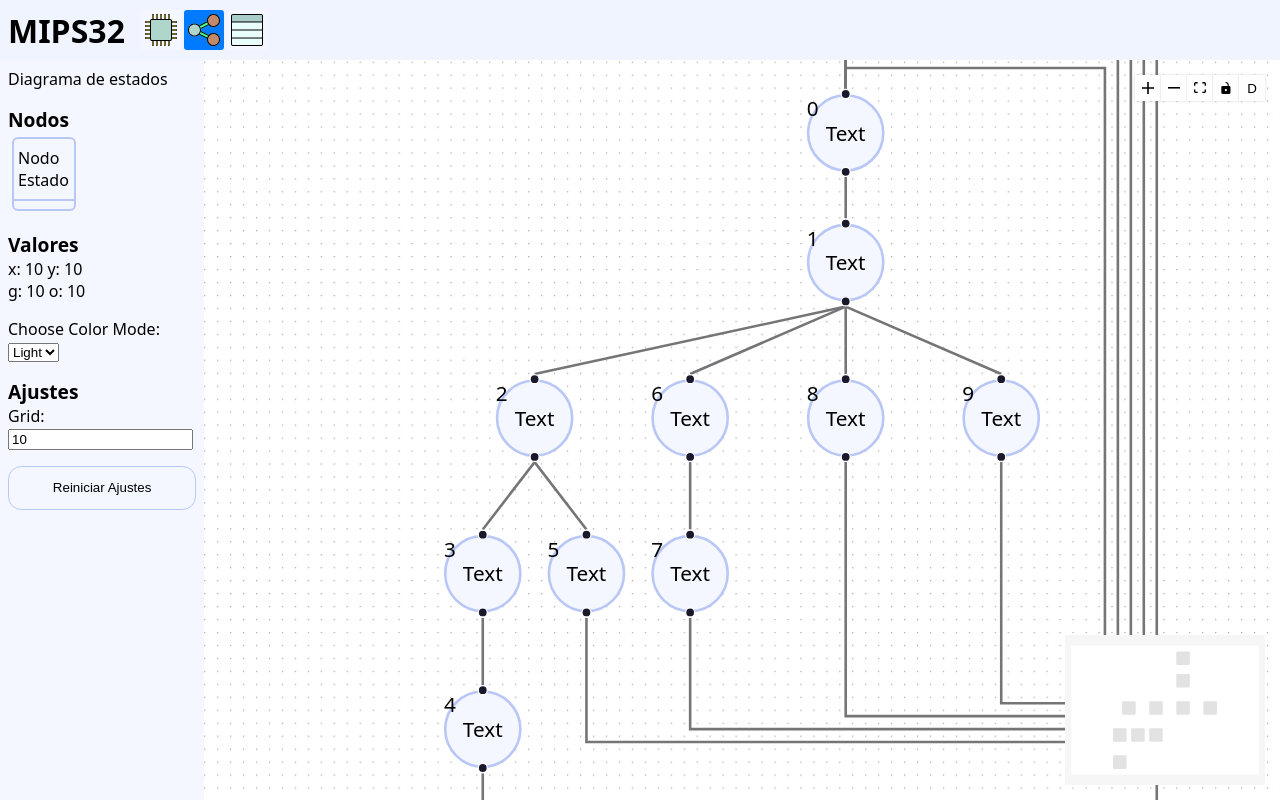
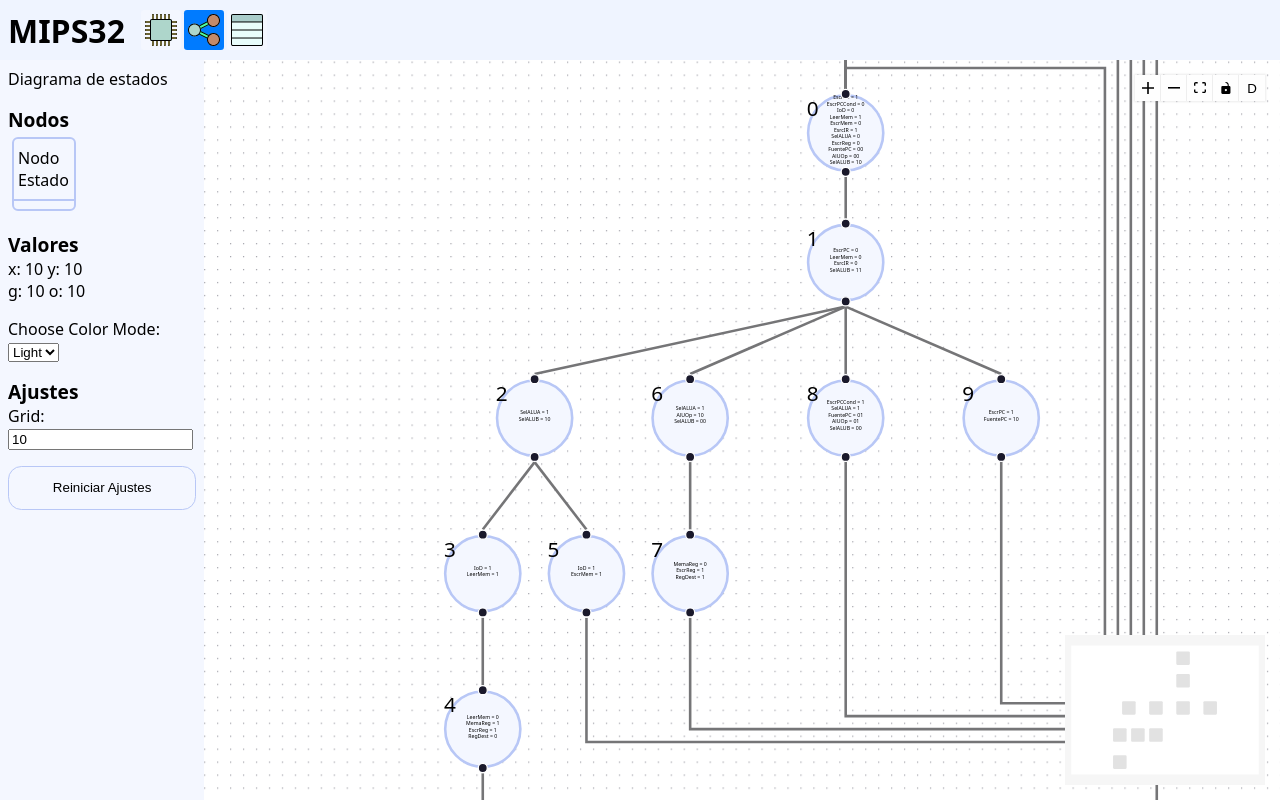
Before and after one commit to DiegoURJC1/mips32_editor_00, a React (Vite) app: page / in a window 1280 px wide. Both pictures are taken after a click on the button 204 px from the left and 30 px from the top of the page. Built offline with nearby package versions, Linux system fonts and the light colour scheme; a web font is replaced by a local one.

Commit message:
StatesFlow functionality

```diff
--- a/src/App.jsx
+++ b/src/App.jsx
@@ -1,4 +1,4 @@
-import React, {useCallback, useRef, useState} from 'react';
+import React, {useCallback, useEffect, useRef, useState} from 'react';
 import {ReactFlowProvider, useEdgesState, useNodesState, useReactFlow} from '@xyflow/react';
 import './App.css'
 import '@xyflow/react/dist/style.css';
@@ -55,13 +55,15 @@ export const App = () => {
         numHandlesControl,
         setNumHandlesControl,
         ));
-    const [nodesStates, setNodesStates, onNodesChangeStatesBase] = useNodesState(initialNodesStates);
+    const [nodesStates, setNodesStates, onNodesChangeStatesBase] = useNodesState(initialNodesStates(
+        headers,
+        data,
+    ));
 
     const [edgesMips, setEdgesMips, onEdgesChangeMips] = useEdgesState(initialEdgesMips);
     const [edgesStates, setEdgesStates, onEdgesChangeStates] = useEdgesState(initialEdgesStates);
 
-    const [numberOfStates, setNumberOfStates] = useState(initialNodesStates.length)
-
+    const [numberOfStates, setNumberOfStates] = useState(initialNodesStates().length)
     const [settings, setSettings] = useState(defaultSettings);
 
     const onNodesChangeStates = useCallback((changes) => {
@@ -103,6 +105,19 @@ export const App = () => {
 
         onNodesChangeStatesBase(changes);
     }, [nodesStates, onNodesChangeStatesBase, removeRow, setNodesStates]);
+    // Update States node when table changes
+    useEffect(() => {
+        setNodesStates((prevNodes) =>
+            prevNodes.map((node) => ({
+                ...node,
+                data: {
+                    ...node.data,
+                    headers,
+                    data,
+                },
+            }))
+        );
+    }, [headers, data, setNodesStates]);
 
     /**
      *  Drag and drop
@@ -178,6 +193,8 @@ export const App = () => {
                     data: {
                         label: label,
                         statesNumber: numNodes,
+                        data: data,
+                        headers: headers,
                     },
                 };
                 addRow();
--- a/src/flows/mips/nodes/ControlNode.jsx
+++ b/src/flows/mips/nodes/ControlNode.jsx
@@ -10,6 +10,7 @@ export default function ControlNode(
         data,
         isConnectable
     }) {
+    const { numHandlesControl, setNumHandlesControl } = data.functions;
     const size = {
         width: 160,
         height: 220,
--- a/src/flows/states/initial-elements/initialNodes.js
+++ b/src/flows/states/initial-elements/initialNodes.js
@@ -1,8 +1,11 @@
-export const initialNodes = [
+export function initialNodes(headers, data) {
+    return [
         {
             id: 'node0',
             type: 'state',
             data: {
+                headers: headers,
+                data: data,
                 statesNumber: 0,
                 isProtected: true,
             },
@@ -12,6 +15,8 @@ export const initialNodes = [
             id: 'node1',
             type: 'state',
             data: {
+                headers: headers,
+                data: data,
                 statesNumber: 1,
                 isProtected: true,
             },
@@ -21,6 +26,8 @@ export const initialNodes = [
             id: 'node2',
             type: 'state',
             data: {
+                headers: headers,
+                data: data,
                 statesNumber: 2,
                 isProtected: true,
             },
@@ -30,6 +37,8 @@ export const initialNodes = [
             id: 'node3',
             type: 'state',
             data: {
+                headers: headers,
+                data: data,
                 statesNumber: 3,
                 isProtected: true,
             },
@@ -39,6 +48,8 @@ export const initialNodes = [
             id: 'node4',
             type: 'state',
             data: {
+                headers: headers,
+                data: data,
                 statesNumber: 4,
                 isProtected: true,
             },
@@ -48,6 +59,8 @@ export const initialNodes = [
             id: 'node5',
             type: 'state',
             data: {
+                headers: headers,
+                data: data,
                 statesNumber: 5,
                 isProtected: true,
             },
@@ -57,6 +70,8 @@ export const initialNodes = [
             id: 'node6',
             type: 'state',
             data: {
+                headers: headers,
+                data: data,
                 statesNumber: 6,
                 isProtected: true,
             },
@@ -66,6 +81,8 @@ export const initialNodes = [
             id: 'node7',
             type: 'state',
             data: {
+                headers: headers,
+                data: data,
                 statesNumber: 7,
                 isProtected: true,
             },
@@ -75,6 +92,8 @@ export const initialNodes = [
             id: 'node8',
             type: 'state',
             data: {
+                headers: headers,
+                data: data,
                 statesNumber: 8,
                 isProtected: true,
             },
@@ -84,9 +103,12 @@ export const initialNodes = [
             id: 'node9',
             type: 'state',
             data: {
+                headers: headers,
+                data: data,
                 statesNumber: 9,
                 isProtected: true,
             },
             position: { x: 800, y: 520 },
         },
     ];
+}
--- a/src/flows/states/nodes/StatesNode.jsx
+++ b/src/flows/states/nodes/StatesNode.jsx
@@ -1,6 +1,6 @@
-import {Position} from "@xyflow/react";
+import {Position, useNodeConnections, useReactFlow} from "@xyflow/react";
 import CustomNodeToolbar from "../../mips/nodes/common/node-toobar/CustomNodeToolbar.jsx";
-import React from "react";
+import React, {useEffect} from "react";
 import CustomHandle from "../../../handles/CustomHandle.jsx";
 import "./common/node-states-stylesheet.css"
 import HandlesMapper from "../../mips/nodes/common/handles/HandlesMapper.jsx";
@@ -10,6 +10,9 @@ export default function StatesNode({id, data, isConnectable}) {
         width: 60,
         height: 60,
     };
+    const { getNode } = useReactFlow();
+    const connections = useNodeConnections({id,  handleType: 'target' });
+
     const handleList = [
         {
             id: "output",
@@ -28,6 +31,105 @@ export default function StatesNode({id, data, isConnectable}) {
             name: "Entrada"
         },
     ]
+
+
+    function generateLabel() {
+        const index = data.statesNumber;
+        const currentRow = data.data[index];
+        const labelLines = [];
+
+        if (!currentRow) return '';
+
+        const binaryGroups = {}; // { base: [{ index, bit }] }
+        const nonBinary = [];
+
+        // Clasificamos los encabezados
+        data.headers.forEach((header, i) => {
+            const match = header.match(/^([a-zA-Z_]+)(\d+)$/);
+            if (match) {
+                const base = match[1];
+                if (!binaryGroups[base]) binaryGroups[base] = [];
+                binaryGroups[base].push({ index: i, bit: parseInt(match[2], 10) });
+            } else {
+                nonBinary.push({ header, index: i });
+            }
+        });
+
+        // Ordenar bits por su número para que el orden binario sea correcto
+        for (const base in binaryGroups) {
+            binaryGroups[base].sort((a, b) => a.bit - b.bit);
+        }
+
+        // Si es el primer nodo
+        if (index === 0) {
+            // Mostrar todo lo que no sea 'X'
+            for (const { header, index: i } of nonBinary) {
+                const val = currentRow[i];
+                if (val !== 'X') {
+                    labelLines.push(`${header} = ${val}\n`);
+                }
+            }
+
+            for (const base in binaryGroups) {
+                const bits = binaryGroups[base];
+                const value = bits.map(({ index }) => currentRow[index]).join('');
+                if (!/^X+$/.test(value)) {
+                    labelLines.push(`${base} = ${value}\n`);
+                }
+            }
+
+            return labelLines.join('');
+        }
+
+        // Obtener filas de todos los nodos conectados
+        const connectedRows = connections
+            .map(conn => {
+                const node = getNode(conn.source);
+                if (node && node.data && typeof node.data.statesNumber !== 'undefined') {
+                    return data.data[node.data.statesNumber];
+                }
+                return null;
+            })
+            .filter(Boolean); // Quitamos nulos
+
+        // Comparar los valores no binarios
+        for (const { header, index: i } of nonBinary) {
+            const currentVal = currentRow[i];
+            if (currentVal === 'X') continue;
+            const allEqual = connectedRows.every(row => row[i]?.toString() === currentVal.toString());
+            if (!allEqual) {
+                labelLines.push(`${header} = ${currentVal}\n`);
+            }
+        }
+
+        // Comparar valores binarios combinados
+        for (const base in binaryGroups) {
+            const bits = binaryGroups[base];
+            const currentValue = bits
+                .map(({ index }) => currentRow[index])
+                .reverse() // 👈 esto invierte los bits
+                .join('');
+            if (/^X+$/.test(currentValue)) continue; // No mostramos si todos son 'X'
+
+
+            const allEqual = connectedRows.every(row => {
+                const comparedValue = bits
+                    .map(({ index }) => row[index])
+                    .reverse() // 👈 también invertimos aquí
+                    .join('');
+                return comparedValue === currentValue;
+            });
+
+
+            if (!allEqual) {
+                labelLines.push(`${base} = ${currentValue}\n`);
+            }
+        }
+
+        return labelLines.join('');
+    }
+
+
     return (
         <>
             <div className={"state-number"}>
@@ -44,9 +146,35 @@ export default function StatesNode({id, data, isConnectable}) {
                     data={data}
                     handles={handleList}
                     nodeId={id}
-                />
+                >
+                    <div className="states-text" style={{ fontSize: `10px` }}>
+                        {generateLabel().split('\n').map((line, idx) => {
+                            const isEmptyLine = line.trim() === '' || line.match(/= *$/);
+                            return (
+                                <React.Fragment key={idx}>
+                                <span style={{ color: isEmptyLine ? 'var(--negation-color)' : undefined }}>
+                                  {line}
+                                </span>
+                                    <br />
+                                </React.Fragment>
+                            );
+                        })}
+                    </div>
+                </CustomNodeToolbar>
+                <div className="states-text" style={{ fontSize: `4px` }}>
+                    {generateLabel().split('\n').map((line, idx) => {
+                        const isEmptyLine = line.trim() === '' || line.match(/= *$/);
+                        return (
+                            <React.Fragment key={idx}>
+                                <span style={{ color: isEmptyLine ? 'var(--negation-color)' : undefined }}>
+                                  {line}
+                                </span>
+                                <br />
+                            </React.Fragment>
+                        );
+                    })}
+                </div>
 
-                Text
 
                 <HandlesMapper
                     handleList={handleList}
--- a/src/flows/states/nodes/common/node-states-stylesheet.css
+++ b/src/flows/states/nodes/common/node-states-stylesheet.css
@@ -18,4 +18,5 @@
 
 .state-number {
     position: absolute;
+    color: var(--text-color);
 }
--- a/src/hooks/useTable.jsx
+++ b/src/hooks/useTable.jsx
@@ -1,4 +1,4 @@
-import { useState } from 'react';
+import {useEffect, useState} from 'react';
 
 export const useTable = (initialHeaders, initialData) => {
     const [headers, setHeaders] = useState(initialHeaders);
```
Lines whose indentation alone changed are shown as unchanged.
